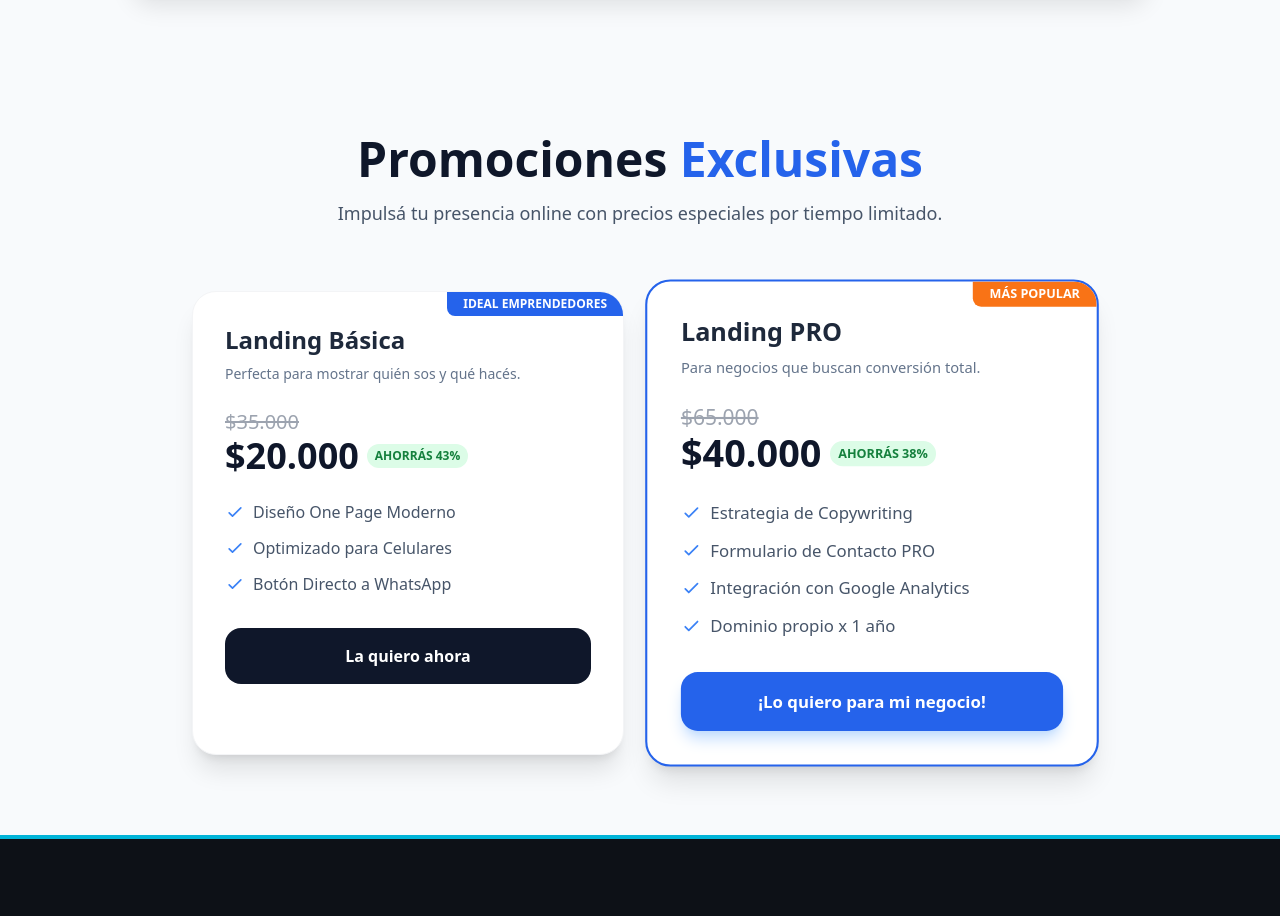
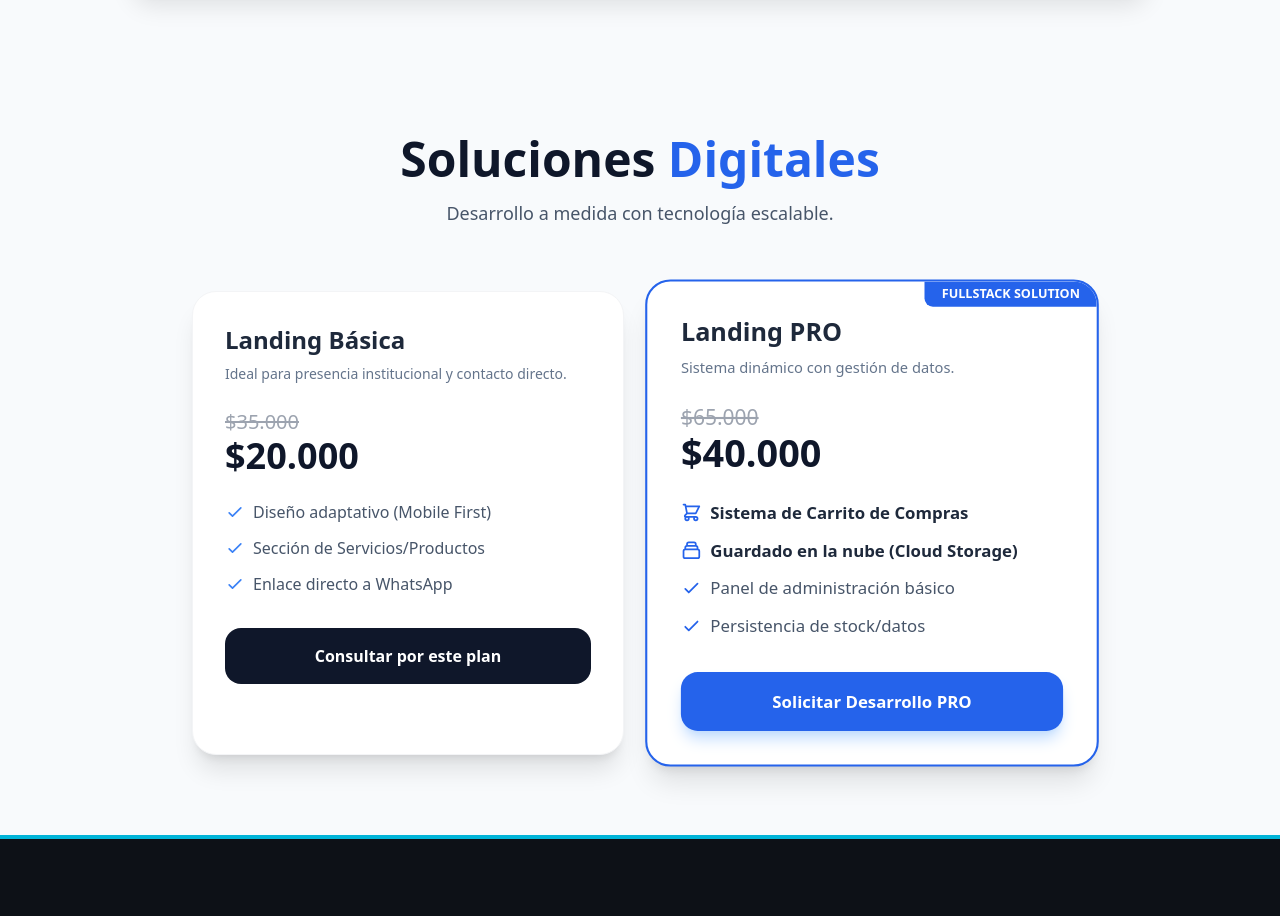
Before and after one commit to SolangeMieres/landing-pages, a plain HTML site: page index.html in a window 1280 px wide. Shown: the part 3280-4196 px from the top of the page. Drawn offline with nearby package versions, Linux system fonts and the light colour scheme.

Commit message:
Update index.html

```diff
--- a/index.html
+++ b/index.html
@@ -251,84 +251,79 @@
     <div class="max-w-6xl mx-auto px-6">
         <div class="text-center mb-16">
             <h2 class="text-3xl md:text-5xl font-extrabold text-slate-900 mb-4">
-                Promociones <span class="text-blue-600">Exclusivas</span>
+                Soluciones <span class="text-blue-600">Digitales</span>
             </h2>
-            <p class="text-lg text-slate-600">Impulsá tu presencia online con precios especiales por tiempo limitado.</p>
+            <p class="text-lg text-slate-600 font-medium">Desarrollo a medida con tecnología escalable.</p>
         </div>
 
         <div class="grid md:grid-cols-2 gap-8 max-w-4xl mx-auto">
 
-            <div class="bg-white p-8 rounded-3xl shadow-xl border border-gray-100 hover:shadow-2xl transition-shadow relative overflow-hidden">
-                <div class="absolute top-0 right-0 bg-blue-600 text-white text-xs font-bold px-4 py-1 rounded-bl-lg uppercase">
-                    Ideal Emprendedores
-                </div>
+            <div class="bg-white p-8 rounded-3xl shadow-xl border border-gray-100 hover:shadow-2xl transition-all relative overflow-hidden group">
                 <h3 class="text-2xl font-bold text-slate-800 mb-2">Landing Básica</h3>
-                <p class="text-slate-500 mb-6 font-medium text-sm">Perfecta para mostrar quién sos y qué hacés.</p>
+                <p class="text-slate-500 mb-6 font-medium text-sm">Ideal para presencia institucional y contacto directo.</p>
 
                 <div class="mb-6">
                     <span class="text-gray-400 line-through text-xl">$35.000</span>
                     <div class="flex items-center gap-2">
                         <span class="text-4xl font-extrabold text-slate-900">$20.000</span>
-                        <span class="bg-green-100 text-green-700 text-xs font-bold px-2 py-1 rounded-full">AHORRÁS 43%</span>
                     </div>
                 </div>
 
                 <ul class="space-y-3 mb-8 text-slate-600">
                     <li class="flex items-center gap-2">
                         <svg class="w-5 h-5 text-blue-500" fill="none" stroke="currentColor" viewBox="0 0 24 24"><path stroke-linecap="round" stroke-linejoin="round" stroke-width="2" d="M5 13l4 4L19 7"></path></svg>
-                        Diseño One Page Moderno
+                        Diseño adaptativo (Mobile First)
                     </li>
                     <li class="flex items-center gap-2">
                         <svg class="w-5 h-5 text-blue-500" fill="none" stroke="currentColor" viewBox="0 0 24 24"><path stroke-linecap="round" stroke-linejoin="round" stroke-width="2" d="M5 13l4 4L19 7"></path></svg>
-                        Optimizado para Celulares
+                        Sección de Servicios/Productos
                     </li>
                     <li class="flex items-center gap-2">
                         <svg class="w-5 h-5 text-blue-500" fill="none" stroke="currentColor" viewBox="0 0 24 24"><path stroke-linecap="round" stroke-linejoin="round" stroke-width="2" d="M5 13l4 4L19 7"></path></svg>
-                        Botón Directo a WhatsApp
+                        Enlace directo a WhatsApp
                     </li>
                 </ul>
 
-                <a href="https://wa.me/5491132905944?text=Hola%20Solange,%20me%20interesa%20la%20Landing%20Básica%20en%20promo" class="block text-center w-full py-4 bg-slate-900 hover:bg-slate-800 text-white font-bold rounded-2xl transition-colors">
-                    La quiero ahora
+                <a href="https://wa.me/5491132905944?text=Hola%20Solange,%20me%20interesa%20la%20Landing%20Básica" class="block text-center w-full py-4 bg-slate-900 hover:bg-slate-800 text-white font-bold rounded-2xl transition-colors">
+                    Consultar por este plan
                 </a>
             </div>
 
             <div class="bg-white p-8 rounded-3xl shadow-xl border-2 border-blue-600 transform md:scale-105 relative overflow-hidden">
-                <div class="absolute top-0 right-0 bg-orange-500 text-white text-xs font-bold px-4 py-1 rounded-bl-lg uppercase">
-                    Más Popular
+                <div class="absolute top-0 right-0 bg-blue-600 text-white text-xs font-bold px-4 py-1 rounded-bl-lg uppercase">
+                    Fullstack Solution
                 </div>
                 <h3 class="text-2xl font-bold text-slate-800 mb-2">Landing PRO</h3>
-                <p class="text-slate-500 mb-6 font-medium text-sm">Para negocios que buscan conversión total.</p>
+                <p class="text-slate-500 mb-6 font-medium text-sm">Sistema dinámico con gestión de datos.</p>
 
                 <div class="mb-6">
                     <span class="text-gray-400 line-through text-xl">$65.000</span>
                     <div class="flex items-center gap-2">
                         <span class="text-4xl font-extrabold text-slate-900">$40.000</span>
-                        <span class="bg-green-100 text-green-700 text-xs font-bold px-2 py-1 rounded-full">AHORRÁS 38%</span>
                     </div>
                 </div>
 
                 <ul class="space-y-3 mb-8 text-slate-600">
-                    <li class="flex items-center gap-2">
-                        <svg class="w-5 h-5 text-blue-500" fill="none" stroke="currentColor" viewBox="0 0 24 24"><path stroke-linecap="round" stroke-linejoin="round" stroke-width="2" d="M5 13l4 4L19 7"></path></svg>
-                        Estrategia de Copywriting
+                    <li class="flex items-center gap-2 font-bold text-slate-800">
+                        <svg class="w-5 h-5 text-blue-600" fill="none" stroke="currentColor" viewBox="0 0 24 24"><path stroke-linecap="round" stroke-linejoin="round" stroke-width="2" d="M3 3h2l.4 2M7 13h10l4-8H5.4M7 13L5.4 5M7 13l-2.293 2.293c-.63.63-.184 1.707.707 1.707H17m0 0a2 2 0 100 4 2 2 0 000-4zm-8 2a2 2 0 11-4 0 2 2 0 014 0z"></path></svg>
+                        Sistema de Carrito de Compras
+                    </li>
+                    <li class="flex items-center gap-2 font-bold text-slate-800">
+                        <svg class="w-5 h-5 text-blue-600" fill="none" stroke="currentColor" viewBox="0 0 24 24"><path stroke-linecap="round" stroke-linejoin="round" stroke-width="2" d="M19 11H5m14 0a2 2 0 012 2v6a2 2 0 01-2 2H5a2 2 0 01-2-2v-6a2 2 0 012-2m14 0V9a2 2 0 00-2-2M5 11V9a2 2 0 012-2m0 0V5a2 2 0 012-2h6a2 2 0 012 2v2M7 7h10"></path></svg>
+                        Guardado en la nube (Cloud Storage)
                     </li>
                     <li class="flex items-center gap-2">
-                        <svg class="w-5 h-5 text-blue-500" fill="none" stroke="currentColor" viewBox="0 0 24 24"><path stroke-linecap="round" stroke-linejoin="round" stroke-width="2" d="M5 13l4 4L19 7"></path></svg>
-                        Formulario de Contacto PRO
+                        <svg class="w-5 h-5 text-blue-600" fill="none" stroke="currentColor" viewBox="0 0 24 24"><path stroke-linecap="round" stroke-linejoin="round" stroke-width="2" d="M5 13l4 4L19 7"></path></svg>
+                        Panel de administración básico
                     </li>
                     <li class="flex items-center gap-2">
-                        <svg class="w-5 h-5 text-blue-500" fill="none" stroke="currentColor" viewBox="0 0 24 24"><path stroke-linecap="round" stroke-linejoin="round" stroke-width="2" d="M5 13l4 4L19 7"></path></svg>
-                        Integración con Google Analytics
-                    </li>
-                    <li class="flex items-center gap-2">
-                        <svg class="w-5 h-5 text-blue-500" fill="none" stroke="currentColor" viewBox="0 0 24 24"><path stroke-linecap="round" stroke-linejoin="round" stroke-width="2" d="M5 13l4 4L19 7"></path></svg>
-                        Dominio propio x 1 año
+                        <svg class="w-5 h-5 text-blue-600" fill="none" stroke="currentColor" viewBox="0 0 24 24"><path stroke-linecap="round" stroke-linejoin="round" stroke-width="2" d="M5 13l4 4L19 7"></path></svg>
+                        Persistencia de stock/datos
                     </li>
                 </ul>
 
-                <a href="https://wa.me/5491132905944?text=Hola%20Solange,%20quiero%20la%20Landing%20PRO%20en%20promo" class="block text-center w-full py-4 bg-blue-600 hover:bg-blue-700 text-white font-bold rounded-2xl shadow-lg shadow-blue-200 transition-colors">
-                    ¡Lo quiero para mi negocio!
+                <a href="https://wa.me/5491132905944?text=Hola%20Solange,%20me%20interesa%20el%20sistema%20con%20Carrito%20y%20Nube" class="block text-center w-full py-4 bg-blue-600 hover:bg-blue-700 text-white font-bold rounded-2xl shadow-lg shadow-blue-200 transition-colors">
+                    Solicitar Desarrollo PRO
                 </a>
             </div>
 
```
